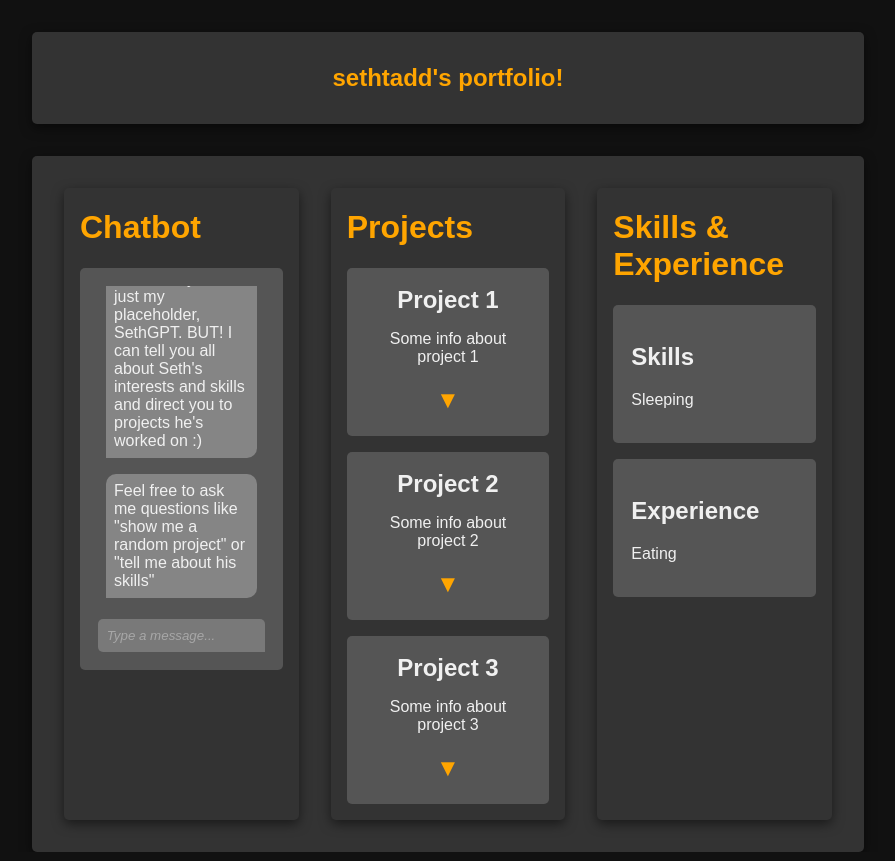
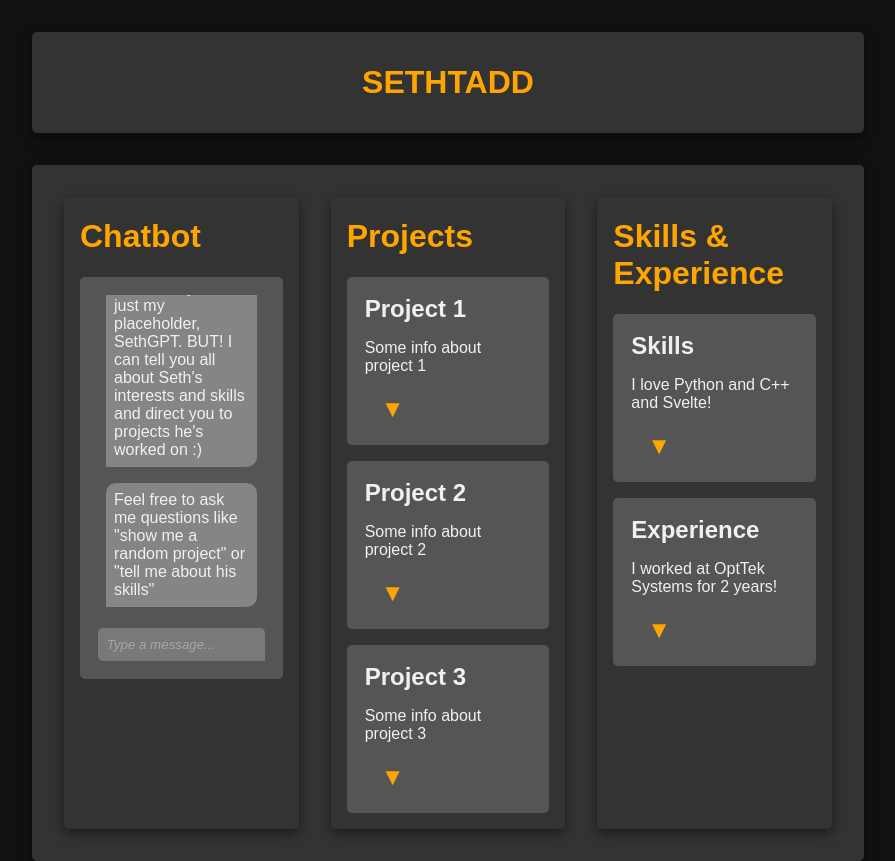
Before and after one commit to sethtadd/portfolio-website, a SvelteKit app: page / in a window 1280 px wide. Shown: the whole page, without its empty margins (192-1087 px from the left). Built offline with nearby package versions, Linux system fonts and the light colour scheme.

Commit message:
Updated styling for consistency

```diff
--- a/src/app.html
+++ b/src/app.html
@@ -15,6 +15,11 @@
 </html>
 
 <style>
+	h1 {
+		/* Make h1 (in nav) consistent with rest of site */
+		font-size: 2em;
+	}
+
 	body {
 		background-color: #111;
 		font-family: Arial, sans-serif;
--- a/src/lib/ExpandableCard.svelte
+++ b/src/lib/ExpandableCard.svelte
@@ -40,7 +40,7 @@
 		transition: box-shadow 0.1s ease-in-out;
 		transition: border-color 0.1s ease-in-out;
 
-		text-align: center;
+		/* text-align: center; */
 	}
 	.card:hover {
 		box-shadow: 0 4px 12px rgba(0, 0, 0, 0.5);
--- /dev/null
+++ b/src/lib/skillsAndExperienceData.ts
@@ -0,0 +1,16 @@
+export const skillsAndExperiences = [
+    {
+        title: 'Skills',
+        summary: 'I love Python and C++ and Svelte!',
+        content:
+            'Lorem ipsum dolor sit amet, consectetur adipiscing elit, sed do eiusmod tempor incididunt ut labore et dolore magna aliqua. Ut enim ad minim veniam, quis nostrud exercitation ullamco laboris nisi ut aliquip ex ea commodo consequat. Duis aute irure dolor in reprehenderit in voluptate velit esse cillum dolore eu fugiat nulla pariatur. Excepteur sint occaecat cupidatat non proident, sunt in culpa qui officia deserunt mollit anim id est laborum.',
+        isExpanded: false
+    },
+    {
+        title: 'Experience',
+        summary: 'I worked at OptTek Systems for 2 years!',
+        content:
+            'Lorem ipsum dolor sit amet, consectetur adipiscing elit, sed do eiusmod tempor incididunt ut labore et dolore magna aliqua. Ut enim ad minim veniam, quis nostrud exercitation ullamco laboris nisi ut aliquip ex ea commodo consequat. Duis aute irure dolor in reprehenderit in voluptate velit esse cillum dolore eu fugiat nulla pariatur. Excepteur sint occaecat cupidatat non proident, sunt in culpa qui officia deserunt mollit anim id est laborum.',
+        isExpanded: false
+    },
+]
--- a/src/routes/+layout.svelte
+++ b/src/routes/+layout.svelte
@@ -1,5 +1,5 @@
 <nav>
-	<h1>sethtadd's portfolio!</h1>
+	<h1>SETHTADD</h1>
 </nav>
 
 <main>
@@ -25,8 +25,6 @@
 	nav h1 {
 		margin: 0;
 		text-align: center;
-		font-size: 1.5rem;
-
 		color: orange;
 	}
 </style>
--- a/src/routes/+page.svelte
+++ b/src/routes/+page.svelte
@@ -1,15 +1,17 @@
-<script>
+<script lang="ts">
 	import ExpandableCard from '$lib/ExpandableCard.svelte';
 	import SethGpt from '$lib/SethGPT.svelte';
-	import { projects as importedProjects } from '$lib/projects';
+	import { projects as importedProjects } from '$lib/projectData';
+	import { skillsAndExperiences as importedSkillsAndExperiences } from '$lib/skillsAndExperienceData';
 
 	let projects = importedProjects || [];
+	let skillsAndExperiences = importedSkillsAndExperiences || [];
 </script>
 
 <div class="grid-container">
 	<div class="column">
 		<h1>Chatbot</h1>
-		<div class="content-card">
+		<div class="chatbot-card">
 			<SethGpt />
 		</div>
 	</div>
@@ -30,14 +32,18 @@
 	</div>
 	<div class="column">
 		<h1>Skills & Experience</h1>
-		<div class="content-card">
-			<h2>Skills</h2>
-			<p>Sleeping</p>
-		</div>
-		<div class="content-card">
-			<h2>Experience</h2>
-			<p>Eating</p>
-		</div>
+		{#if skillsAndExperiences && skillsAndExperiences.length}
+			{#each skillsAndExperiences as card (card.title)}
+				<ExpandableCard
+					bind:expanded={card.isExpanded}
+					title={card.title}
+					summary={card.summary}
+					content={card.content}
+				/>
+			{/each}
+		{:else}
+			<p>No projects available.</p>
+		{/if}
 	</div>
 </div>
 
@@ -64,7 +70,7 @@
 		border-radius: 5px;
 	}
 
-	.content-card {
+	.chatbot-card {
 		padding: 1rem;
 		background-color: #555;
 		margin-bottom: 1rem;
@@ -77,8 +83,7 @@
 		transition: box-shadow 0.1s ease-in-out;
 		transition: border-color 0.05s ease-in-out;
 	}
-	.content-card:hover {
+	.chatbot-card:hover {
 		box-shadow: 0 4px 12px rgba(0, 0, 0, 0.5);
-		border-color: orange;
 	}
 </style>
```
Also changed, not shown: src/lib/projectData.ts (renamed from src/lib/projects.ts).
